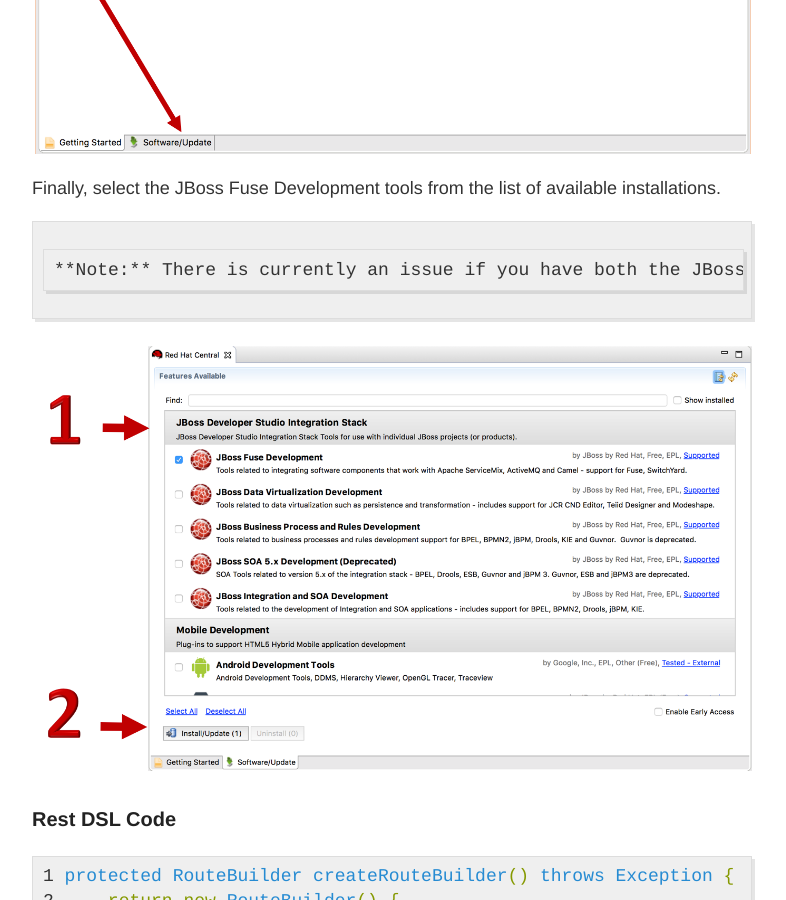
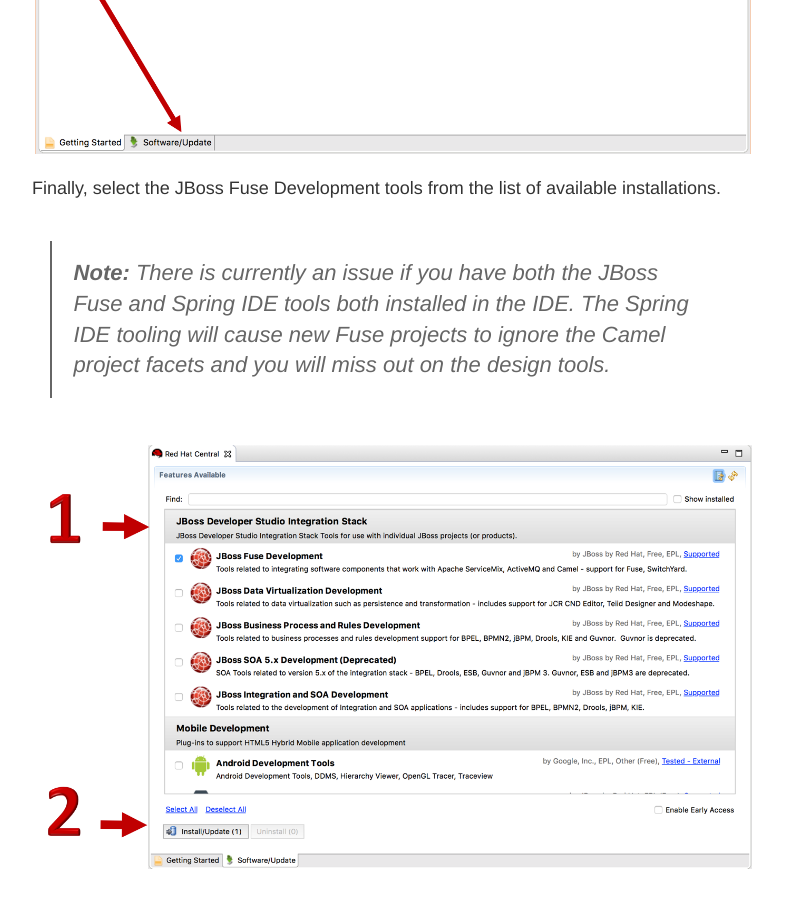
Before and after one commit to sully6768/sully6768.github.io, a Jekyll site: the page built from _posts/2016-11-7-JBoss-Fuse-6.3-Updates.md, in a window 1280 px wide and 900 px high, scrolled down 1365 px. Shown: the whole window, without its empty margins (248-1034 px from the left). Built offline with Jekyll 4.4.1, drawn with Linux system fonts in a browser that asks for light colours.

Commit message:
content update

````diff
--- a/_posts/2016-11-7-JBoss-Fuse-6.3-Updates.md
+++ b/_posts/2016-11-7-JBoss-Fuse-6.3-Updates.md
@@ -32,9 +32,8 @@ When the screen appears, click the Software/Update tab at the bottom of the scre
 
 Finally, select the JBoss Fuse Development tools from the list of available installations.
 
-```
-**Note:** There is currently an issue if you have both the JBoss Fuse and Spring IDE tools both installed in the IDE. The Spring IDE tooling will cause new Fuse projects to ignore the Camel project facets and you will miss out on the design tools.
-```
+> **Note:** There is currently an issue if you have both the JBoss Fuse and Spring IDE tools both installed in the IDE. The Spring IDE tooling will cause new Fuse projects to ignore the Camel project facets and you will miss out on the design tools.
+
 
 ![Red Hat Central Button]({{ site.baseurl }}/images/20161107/rhc-fuse-tools-install.png)
 
````
